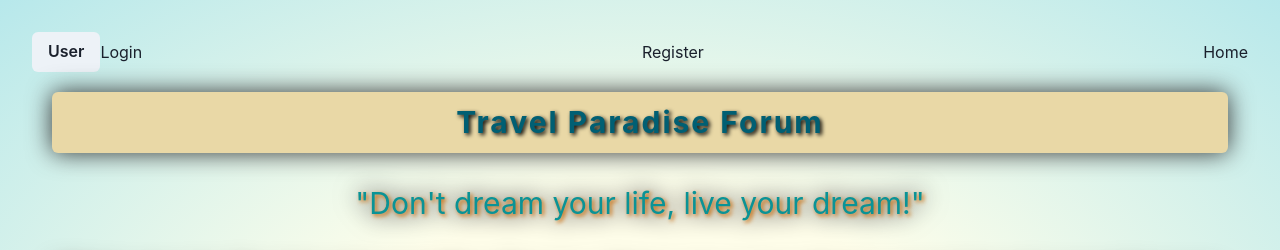
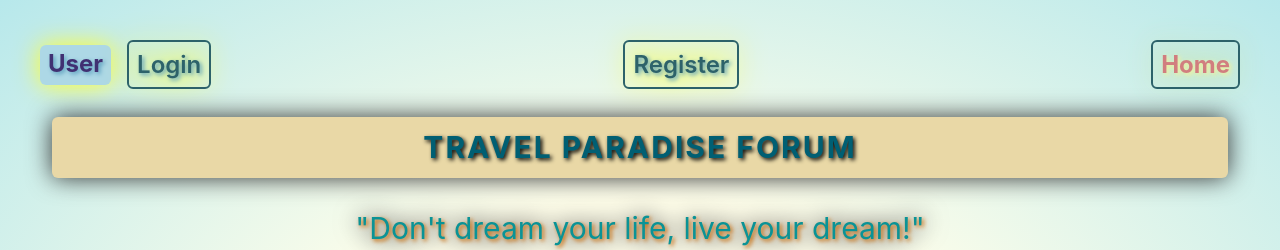
Before and after one commit to Forum-Project-Team-8/Forum, a React (Vite) app in the folder main/: page / in a window 1280 px wide. Both pictures are taken after a click on the button "User". Shown: the top 250 px of the page. Built offline with nearby package versions, Linux system fonts and the light colour scheme; no server answers; the database is empty.

Commit message:
navbar-buttons

```diff
--- a/main/src/components/Header.jsx
+++ b/main/src/components/Header.jsx
@@ -4,15 +4,90 @@
     import { useContext, useState } from "react";
     import { AppContext } from "../context/AppContext";
     import { logoutUser } from "../services/auth.service";
-    import { Button, Flex, Spacer } from "@chakra-ui/react";
+    import { Button, Flex, Spacer, background, border } from "@chakra-ui/react";
     import AdminPanel from "./AdminPanel";
     import { Box } from "@chakra-ui/react";
 import { m } from "framer-motion";
 
 
+
 const spacerStyle = {
     m: 0.2,
 };
+
+const buttonStyle4 = {
+    color: '#403072',
+    background: 'lightblue',
+           textShadow: '2px 2px 4px #579cbc',
+    fontSize: '2xl',
+    fontWeight: 'bold',
+    textAlign: 'center',
+    p: 2,
+    borderRadius: 'md',
+    filter: 'drop-shadow(0 0 0.75rem #feff27)',
+    m: 2,
+};
+
+const buttonStyle = {
+    border: '2px solid #2d626a',
+    padding: '10px',
+    display: 'inline-block',
+    color: '#d17e7f',
+    textShadow: '2px 2px 4px #f2f299',
+    fontSize: '2xl',
+    fontWeight: 'bold',
+    textAlign: 'center',
+    p: 2,
+    borderRadius: 'md',
+    filter: 'drop-shadow(0 0 0.75rem #c8e29d)',
+    m: 2,
+};
+
+const buttonStyle2 = {
+    border: '2px solid #2d626a',
+    padding: '10px',
+    display: 'inline-block',
+    color: '#2d626a',
+    textShadow: '2px 2px 4px #579cbc',
+    fontSize: '2xl',
+    textAlign: 'center',
+    p: 2,
+    borderRadius: 'md',
+    filter: 'drop-shadow(0 0 0.75rem #feff27)',
+    m: 2,
+};
+const buttonStyle3 = {
+    border: '2px solid #2d626a',
+    padding: '10px',
+    display: 'inline-block',
+    color: '#2d626a',
+    textShadow: '2px 2px 4px #579cbc',
+    fontSize: '2xl',
+    fontWeight: 'bold',
+    textAlign: 'center',
+    p: 2,
+    borderRadius: 'md',
+    filter: 'drop-shadow(0 0 0.75rem #feff27)',
+    m: 2,
+};
+
+const buttonStyle5 = {
+    border: '2px solid #c2787a',
+    padding: '10px',
+background:"#f4cccc" ,
+    display: 'inline-block',
+    color: '#f44336',
+    textShadow: '2px 2px 4px #579cbc',
+    fontSize: '2xl',
+    fontWeight: 'bold',
+    textAlign: 'center',
+    p: 2,
+    borderRadius: 'md',
+    filter: 'drop-shadow(0 0 0.75rem #feff27)',
+    m: 2,
+
+};
+
 
     export default function Header() {
         const { user, userData, setAppState } = useContext(AppContext);
@@ -27,30 +102,32 @@ const spacerStyle = {
         return (
             <Flex as="nav" align="center" justify="space-between">
             {userData && userData.isAdmin && (
-                    <NavLink to="/admin-panel" as={Button} variant="link">Admin</NavLink>
+            <Button sx={buttonStyle5} as={NavLink} to="/admin-panel" variant="link">Admin</Button>
             )}
 
-                <Button onClick={() => setShowContent(!showContent)}>User</Button>
+            <Button sx={buttonStyle4} onClick={() => setShowContent(!showContent)}>User</Button>
             {showContent && (
             <>
             {user ? (
             <>
-                                <NavLink to="/posts-create" as={Button} variant="link">Create post</NavLink>
-                                <NavLink to="/posts" as={Button} variant="link">All posts</NavLink>
-                                <NavLink to="/edit-profile" as={Button} variant="link">Edit Profile</NavLink>
-                                <Button onClick={logout} variant="link">LogOut</Button>
+            <Box>
+            <Button sx={buttonStyle2} as={NavLink} to="/posts-create" variant="link">Create post</Button>
+            <Button sx={buttonStyle2} as={NavLink} to="/posts" variant="link">All posts</Button>
+            <Button sx={buttonStyle2} as={NavLink} to="/edit-profile" variant="link">Edit Profile</Button>
+            <Button sx={buttonStyle2} onClick={logout} variant="link">LogOut</Button>
+            </Box>
             </>
             ) : (
             <>
-                                <NavLink to="/login" as={Button} variant="link">Login</NavLink>
+            <Button sx={buttonStyle2} as={NavLink} to="/login" variant="link">Login</Button>
             <Spacer sx={spacerStyle} />
-                                <NavLink to="/register" as={Button} variant="link">Register</NavLink>
+            <Button sx={buttonStyle2} as={NavLink} to="/register" variant="link">Register</Button>
             </>
             )}
             </>
             )}
             <Spacer />
-                <NavLink to="/" as={Button} variant="link">Home</NavLink>
+            <Button sx={buttonStyle} as={NavLink} to="/" variant="link">Home</Button>
             </Flex>
         );
     }
--- a/main/src/components/Home.jsx
+++ b/main/src/components/Home.jsx
@@ -118,7 +118,7 @@ export default function Home() {
 
     return (
         <div>
-            <chakra.h1 sx={headerStyle}>Travel Paradise Forum</chakra.h1>
+            <chakra.h1 sx={headerStyle}>TRAVEL PARADISE FORUM</chakra.h1>
             <chakra.p sx={headerStyle2}>"Don't dream your life, live your dream!"</chakra.p>
                    <chakra.p sx={headerStyle3}>Welcome to the travel paradise forum. Here you can share your travel experiences, ask questions, and connect with other travel enthusiasts.</chakra.p>
             <Box sx={boxStyle} m={5}>users : {userCount} posts : {postCount} </Box>
```
Lines whose indentation alone changed are shown as unchanged.
